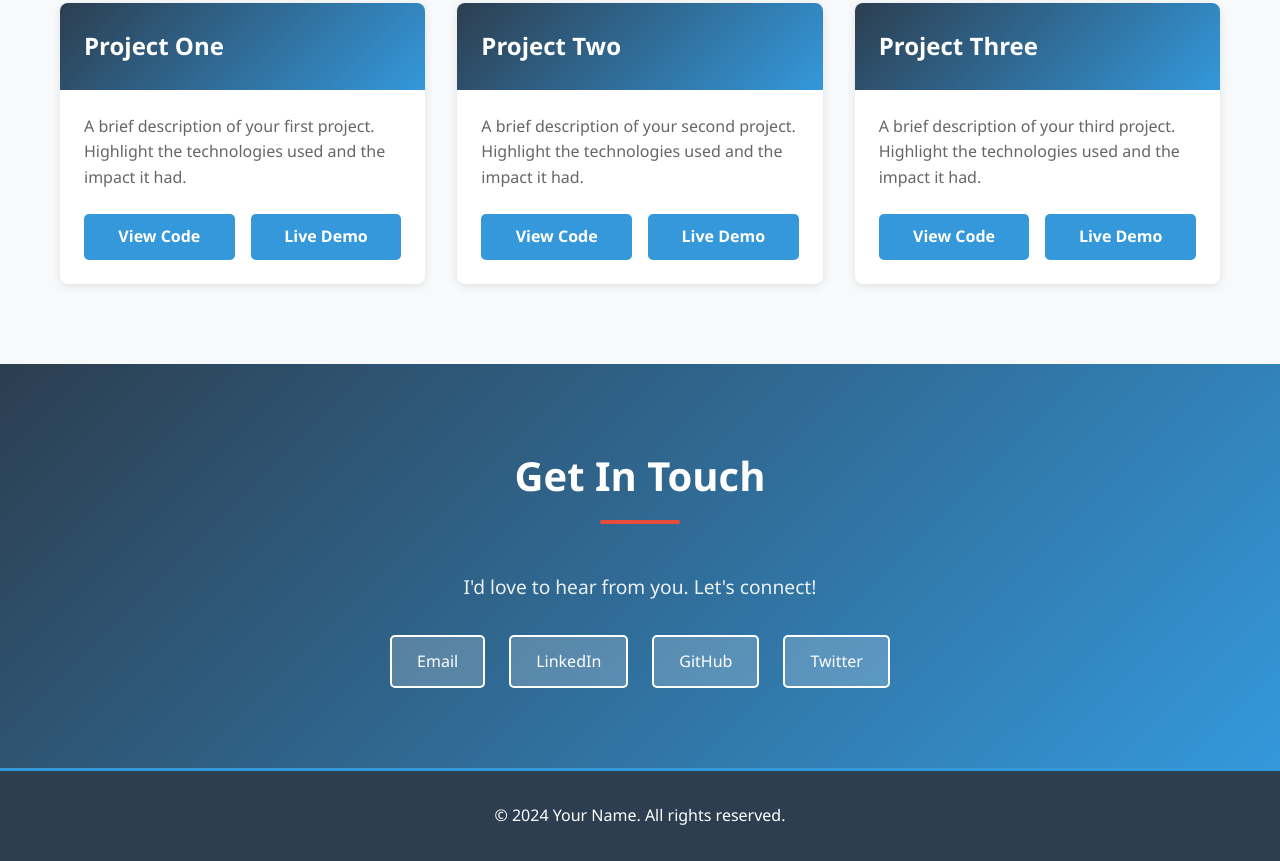
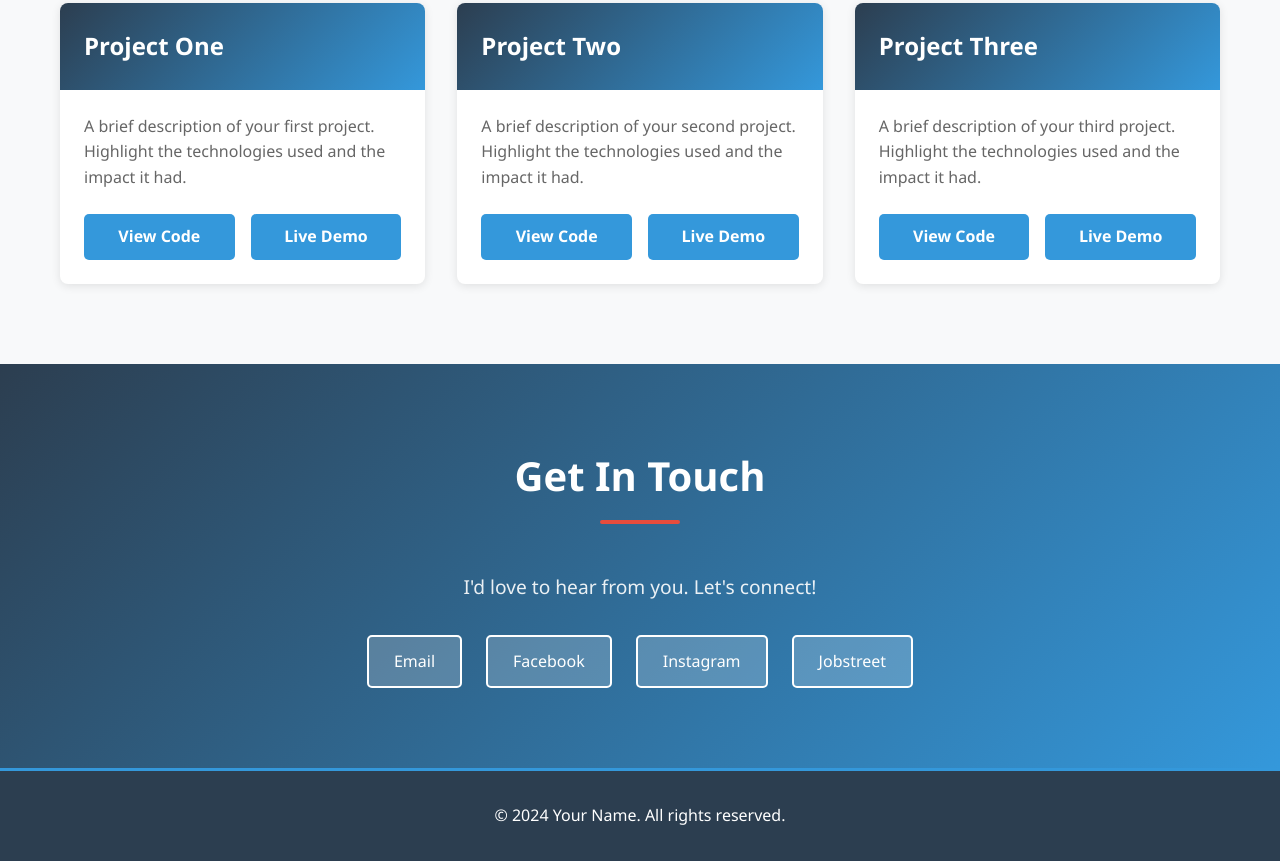
Before and after one commit to MyWebDevPilot/JaydeeMendoza, a website: page index.html in a window 1280 px wide. Shown: the part 2285-3146 px from the top of the page. Drawn offline with Linux system fonts and the light colour scheme.

Commit message:
Update contact section with Facebook, Instagram, Gmail, and Jobstreet links

```diff
--- a/index.html
+++ b/index.html
@@ -132,10 +132,10 @@
             <h2>Get In Touch</h2>
             <p class="contact-subtitle">I'd love to hear from you. Let's connect!</p>
             <div class="contact-links">
-                <a href="mailto:your.email@example.com" class="contact-link">Email</a>
-                <a href="https://linkedin.com" class="contact-link" target="_blank">LinkedIn</a>
-                <a href="https://github.com" class="contact-link" target="_blank">GitHub</a>
-                <a href="https://twitter.com" class="contact-link" target="_blank">Twitter</a>
+                <a href="mailto:limeguy31@gmail.com" class="contact-link">Email</a>
+                <a href="https://www.facebook.com/jeydead/" class="contact-link" target="_blank">Facebook</a>
+                <a href="https://www.instagram.com/jiy.did/" class="contact-link" target="_blank">Instagram</a>
+                <a href="https://ph.jobstreet.com/profiles/jaydee-mendoza-8nb881rjDS" class="contact-link" target="_blank">Jobstreet</a>
             </div>
         </div>
     </section>
```
